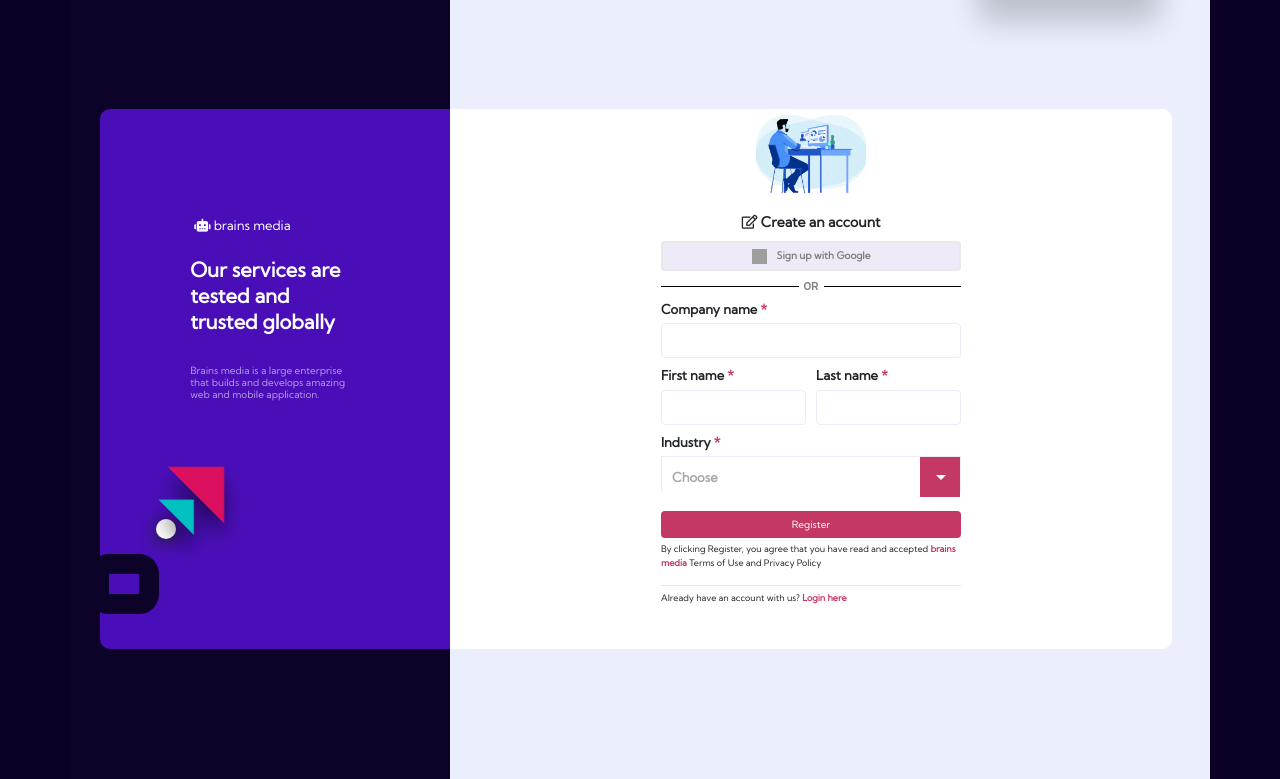
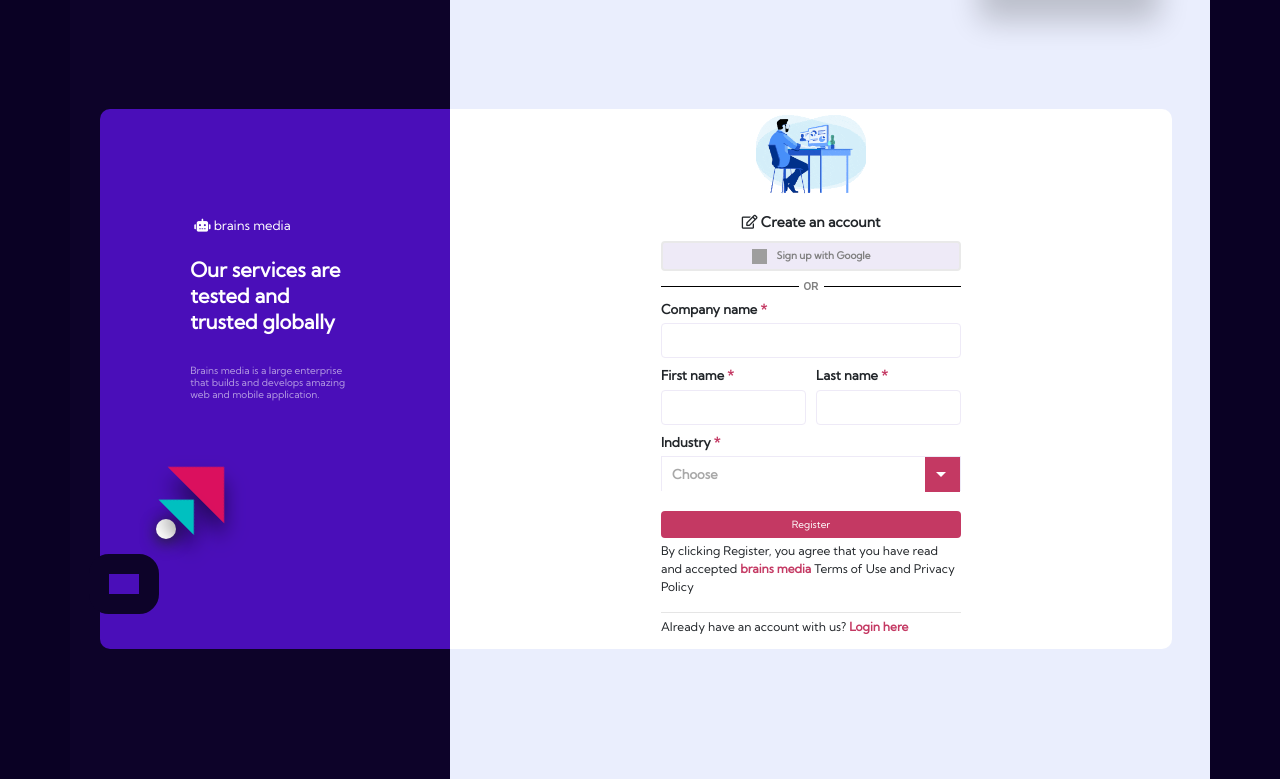
Before and after one commit to zainabaderinmola/scrumy-login, a plain HTML site: page templates/signup.html in a window 1280 px wide. Shown: the part 69-848 px from the top of the page. Drawn offline with nearby package versions, Linux system fonts and the light colour scheme; grey boxes are pictures that could not be loaded; files whose address does not match are found by name.

Commit message:
adding features

```diff
--- a/templates/signup.html
+++ b/templates/signup.html
@@ -49,7 +49,7 @@
         }
 
         .select {display:flex;flex-direction: column;position:relative;width:100%;height:35px;border:1.5px solid rgb(238, 234, 247);margin-bottom:20px;}
-.option {padding:0 30px 0 10px;min-height:40px;display:flex;align-items:center;background:#333;border-top:#222 solid 1px;position:absolute;top:0;
+.option {padding:0 30px 0 10px;min-height:35px;display:flex;align-items:center;background:#333;border-top:#222 solid 1px;position:absolute;top:0;
   width: 100%;
   pointer-events:none;
   order:2;
@@ -103,10 +103,11 @@
 .select input:checked + label:before {
   position:absolute;
   right:0;
-  height: 40px;
-  width: 40px;
+  height: 35px;
+  width: 35px;
   content: '';
   background-color:#c43963;
+  cursor: pointer;
 }
 label{margin:0; padding:0;float:left;font-size:13px;font-weight:600;}
 input[type=text],input[type=email],input[type=password]{font-size:13px;}
@@ -239,10 +240,10 @@ input[type=text],input[type=email],input[type=password]{font-size:13px;}
                                     </div>
 
                                     <button class="btn btn-submit btn-block my-1" type="submit" style='font-size:10px;padding:5px 10px;background-color:#c43963;color:white;'>Register</button>
-                                    <p style='font-size:9px;text-align:left;'>By clicking Register, you agree that you have read and accepted <strong style='color:#c43963;'>brains media</strong> Terms of Use and Privacy Policy</p>
+                                    <p style='font-size:12px;text-align:left;'>By clicking Register, you agree that you have read and accepted <strong style='color:#c43963;'>brains media</strong> Terms of Use and Privacy Policy</p>
                                </form>
                                <hr class='my-0'>
-                               <p style='font-size:9px; text-align:center;position:absolute;margin-top:5px;margin-bottom:0;'>Already have an account with us? <a href='login2.html' style='color:#c43963;font-weight:600;'>Login here</a></p>
+                               <p style='font-size:12px; text-align:center;position:absolute;margin-top:5px;margin-bottom:0;'>Already have an account with us? <a href='login2.html' style='color:#c43963;font-weight:600;'>Login here</a></p>
                             </div>
                         </div>
                 </div>
```
